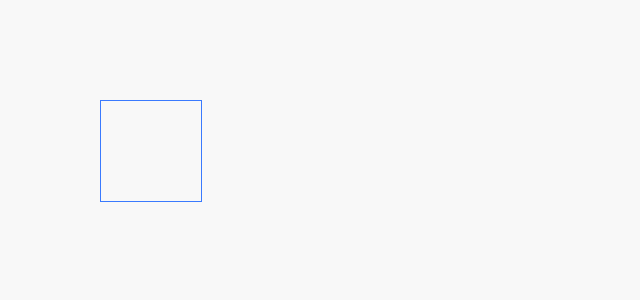
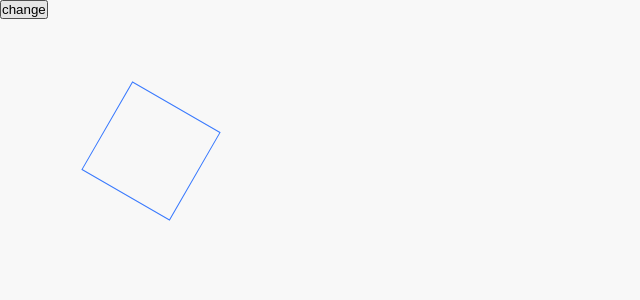
Before and after one commit to vangleer/es-drager, a Vue app: page / in a window 1280 px wide. Shown: the top 300 px of the page, without its empty margins (0-640 px from the left). Built offline with nearby package versions, Linux system fonts and the light colour scheme.

Commit message:
chore: 完善事件

```diff
--- a/src/App.vue
+++ b/src/App.vue
@@ -2,13 +2,22 @@
   <div class="es-app">
     <!-- <Example /> -->
 
-    <Drager :left="100" :top="100" />
+    <Drager :left="left" :top="100" :angle="30" />
+
+    <button @click="change">change</button>
   </div>
 </template>
 
 <script setup lang='ts'>
-// import Example from './example.vue'
+import Example from './example.vue'
 import Drager from './drager/src/drager.vue'
+import { ref } from 'vue';
+
+const left = ref(100)
+
+function change() {
+  left.value = 200
+}
 </script>
 
 <style lang='scss'>
--- a/src/drager/src/drager.ts
+++ b/src/drager/src/drager.ts
@@ -1,36 +1,9 @@
-import { Ref, InjectionKey, PropType } from 'vue'
 export type IDotSide = 'top' | 'bottom' | 'left' | 'right' | 'top-left' | 'top-right' | 'bottom-left' | 'bottom-right'
+export type EventType = 'change' | 'drag' | 'drag-start' | 'drag-end' | 'resize' | 'resize-start' | 'resize-end' | 'rotate' | 'rotate-start' | 'rotate-end'
 export type IDot = {
   side: IDotSide,
   cursor?: string
 }
-
-// interface DragerProps {
-//   zoomable: boolean
-//   rotatable: boolean
-//   boundary?: boolean
-//   disabled?: boolean
-//   width: number
-//   height: number
-//   left: number
-//   top: number
-//   color: string
-//   minWidth: number
-//   minHeight: number
-//   aspectRatio?: number
-// }
-
-// const DragerPropsDefault = {
-//   zoomable: true,
-//   rotatable: false,
-//   width: 100,
-//   height: 100,
-//   left: 100,
-//   top: 100,
-//   color: '#3a7afe',
-//   minWidth: -Infinity,
-//   minHeight: -Infinity
-// }
 
 export const DragerProps = {
   zoomable: {
@@ -61,6 +34,10 @@ export const DragerProps = {
     type: Number,
     default: 0
   },
+  angle: {
+    type: Number,
+    default: 0
+  },
   color: {
     type: String,
     default: '#3a7afe'
@@ -83,13 +60,8 @@ export type DragData = {
   height: number
   left: number
   top: number
-  angle: 0
+  angle: number
 }
-
-type DragContext = {
-  dragRef: Ref<HTMLElement | null>
-}
-export const DragContextKey: InjectionKey<DragContext> = Symbol('DragContextKey')
 
 export const withUnit = (val: number | string = 0) => {
   return parseInt(val + '') + 'px'
@@ -144,7 +116,6 @@ export const getLength = (x: number, y: number) => Math.sqrt(x * x + y * y)
 const cos = (deg: number) => Math.cos(degToRadian(deg))
 const sin = (deg: number) => Math.sin(degToRadian(deg))
 export const getNewStyle = (type: string, rect: any, deltaW: number, deltaH: number, ratio: number | undefined, minWidth: number, minHeight: number) => {
-  console.log(type, rect, deltaW, deltaH, ratio, minWidth, minHeight)
   let { width, height, centerX, centerY, rotateAngle } = rect
   const widthFlag = width < 0 ? -1 : 1
   const heightFlag = height < 0 ? -1 : 1
@@ -327,3 +298,13 @@ export const centerToTL = ({ centerX, centerY, width, height, angle }: any): Dra
   height,
   angle
 })
+
+export const formatData = (data: DragData, centerX: number, centerY: number) => {
+  const { width, height } = data
+  return {
+    width: Math.abs(width),
+    height: Math.abs(height),
+    left: centerX - Math.abs(width) / 2,
+    top: centerY - Math.abs(height) / 2
+  }
+}
--- a/src/drager/src/drager.vue
+++ b/src/drager/src/drager.vue
@@ -16,43 +16,49 @@
       </div>
     </template>
 
-    <Rotate :visible="!disabled && selected" @rotate-end="handleRotateEnd" />
+    <Rotate
+      v-if="!disabled && selected"
+      v-model="dragData.angle"
+      :drag-data="dragData"
+      @rotate="emitFn('rotate', dragData)"
+      @rotate-start="emitFn('rotate-start', dragData)"
+      @rotate-end="handleRotateEnd"
+    />
   </div>
 </template>
 
 <script setup lang='ts'>
-import { computed, ref, provide } from 'vue'
-import { DragerProps, DragData, withUnit, DragContextKey, getDotList, getLength, degToRadian, getNewStyle, centerToTL } from './drager'
+import { computed, ref, watch } from 'vue'
+import { DragerProps, formatData, withUnit, getDotList, getLength, degToRadian, getNewStyle, centerToTL, EventType } from './drager'
 import { useDrager, setupMove } from './use-drager'
 import Rotate from './rotate.vue'
 
 const props = defineProps(DragerProps)
-const emit = defineEmits(['move', 'resize'])
+const emit = defineEmits(['change', 'drag', 'drag-start', 'drag-end', 'resize', 'resize-start', 'resize-end', 'rotate', 'rotate-start', 'rotate-end'])
+const emitFn = (type: EventType, ...args: any) => {
+  emit(type, ...args)
+  emit('change', ...args)
+}
 const dragRef = ref<HTMLElement | null>(null)
-const { selected, dragData, isMousedown } = useDrager(dragRef, props, emit)
+const { selected, dragData, isMousedown } = useDrager(dragRef, props, emitFn)
 
 const dotList = ref(getDotList())
 
-provide(DragContextKey, {
-  dragRef
-})
-
 const dragStyle = computed(() => {
-  const { width, height, left, top } = dragData.value
+  const { width, height, left, top, angle } = dragData.value
   return {
     width: withUnit(width),
     height: withUnit(height),
     left: withUnit(left),
     top: withUnit(top),
+    transform: `rotate(${angle}deg)`,
     '--es-drager-color': props.color
   }
 })
 
 function handleRotateEnd(angle: number) {
-  // cursorList.value = getNewCursorArray(angle)
-  console.log(angle, 'angle')
-  dragData.value.angle = angle
   dotList.value = getDotList(angle)
+  emitFn('rotate-end', dragData.value)
 }
 
 /**
@@ -66,29 +72,25 @@ function onDotMousedown(dotInfo: any, e: MouseEvent) {
   // 获取鼠标按下的坐标
   const downX = e.clientX
   const downY = e.clientY
-  const { width = 0, height = 0, left = 0, top = 0 } = dragData.value
+  const { width, height, left, top } = dragData.value
 
+  // 中心点
   const centerX = left + width / 2
   const centerY = top + height / 2
+
   const rect = { width, height, centerX, centerY, rotateAngle: dragData.value.angle }
   const type = dotInfo.side
+
   const { minWidth, minHeight, aspectRatio } = props
-
-  const formatData = (data: DragData, centerX: number, centerY: number) => {
-    const { width, height } = data
-    return {
-      width: Math.abs(width),
-      height: Math.abs(height),
-      left: centerX - Math.abs(width) / 2,
-      top: centerY - Math.abs(height) / 2
-    }
-  }
+  emitFn('resize-start', dragData.value)
 
   const onMousemove = (e: MouseEvent) => {
 
     const { clientX, clientY } = e
+    // 距离
     const deltaX = clientX - downX
     const deltaY = clientY - downY
+
     const alpha = Math.atan2(deltaY, deltaX)
     const deltaL = getLength(deltaX, deltaY)
     const isShiftKey = e.shiftKey
@@ -97,21 +99,25 @@ function onDotMousedown(dotInfo: any, e: MouseEvent) {
     const deltaW = deltaL * Math.cos(beta)
     const deltaH = deltaL * Math.sin(beta)
     const ratio = isShiftKey && !aspectRatio ? rect.width / rect.height : aspectRatio
+
     const {
       position: { centerX, centerY },
       size: { width, height }
     } = getNewStyle(type, { ...rect, rotateAngle: rect.rotateAngle }, deltaW, deltaH, ratio, minWidth, minHeight)
 
     const pData = centerToTL({ centerX, centerY, width, height, angle: dragData.value.angle })
-
     dragData.value = { ...dragData.value, ...formatData(pData, centerX, centerY) }
-
-    console.log(dragData.value, 'dragData.value')
-    emit('resize', dragData.value)
+    emitFn('resize', dragData.value)
   }
 
-  setupMove(onMousemove)
+  setupMove(onMousemove, () => {
+    emitFn('resize-end', dragData.value)
+  })
 }
+
+watch(() => [props.width, props.height, props.left, props.top, props.angle], ([width, height, left, top, angle]) => {
+  dragData.value = { ...dragData.value, width, height, left, top, angle }
+})
 
 </script>
 
--- a/src/drager/src/rotate.vue
+++ b/src/drager/src/rotate.vue
@@ -1,6 +1,5 @@
 <template>
   <div
-    v-if="visible"
     ref="rotateRef"
     class="es-drager-rotate"
     @mousedown="onRotateMousedown"
@@ -10,20 +9,31 @@
 </template>
 
 <script setup lang='ts'>
-import { ref, inject } from 'vue'
-import { DragContextKey } from './drager'
+import { ref, computed, PropType } from 'vue'
+import { DragData } from './drager'
 import { setupMove } from './use-drager'
 
 const props = defineProps({
-  visible: Boolean
+  modelValue: {
+    type: Number,
+    default: 0
+  },
+  dragData: {
+    type: Object as PropType<DragData>,
+    required: true
+  }
 })
 
-const emit = defineEmits(['rotate', 'rotate-end'])
-
-const { dragRef } = inject(DragContextKey) || {}
+const emit = defineEmits(['update:modelValue', 'rotate', 'rotate-start', 'rotate-end'])
 
 const rotateRef = ref<HTMLElement | null>(null)
-const angle = ref(0)
+const angle = computed({
+  get: () => props.modelValue,
+  set: (val) => {
+    console.log(val, 123456)
+    emit('update:modelValue', val)
+  }
+})
 
 /**
  * 旋转
@@ -32,13 +42,12 @@ const angle = ref(0)
 function onRotateMousedown(e: MouseEvent) {
   e.stopPropagation()
   e.preventDefault()
-  if (!dragRef || !dragRef.value) return console.error('[es-drager] rotate need dragRef')
-  const el = dragRef.value!
-  const elRect = el.getBoundingClientRect()
+  const { width, height, left, top } = props.dragData
   // 旋转中心位置
-  const centerX = elRect.left + elRect.width / 2
-  const centerY = elRect.top + elRect.height / 2
+  const centerX = left + width / 2
+  const centerY = top + height / 2
 
+  emit('rotate-start', angle.value)
   setupMove((e: MouseEvent) => {
 
     const diffX = centerX - e.clientX
@@ -50,7 +59,6 @@ function onRotateMousedown(e: MouseEvent) {
     angle.value = (deg + 360) % 360
 
     emit('rotate', angle.value)
-    el.style.transform = `rotate(${angle.value}deg)`
   }, () => {
     emit('rotate-end', angle.value)
   })
--- a/src/drager/src/use-drager.ts
+++ b/src/drager/src/use-drager.ts
@@ -4,19 +4,19 @@ let zIndex = 1000
 
 export function useDrager(
   targetRef: Ref<HTMLElement | null>,
-  props: Partial<ExtractPropTypes<typeof DragerProps>>,
+  props: ExtractPropTypes<typeof DragerProps>,
   emit: Function
 ) {
 
   const dragRef = ref()
   const isMousedown = ref(false)
   const selected = ref(false)
-  const dragData = ref({
+  const dragData = ref<DragData>({
     width: props.width,
     height: props.height,
     left: props.left,
     top: props.top,
-    angle: 0
+    angle: props.angle
   })
   function onMousedown(e: MouseEvent) {
     if (props.disabled) return
@@ -25,7 +25,7 @@ export function useDrager(
     const el = targetRef.value!
     let { clientX: downX, clientY: downY } = e
 
-    const { width = 0, height = 0, left = 0, top = 0 } = dragData.value
+    const { width, height, left, top } = dragData.value
     el.style.zIndex = useZIndex()
     let minX = 0, maxX = 0, minY = 0, maxY = 0
     if (props.boundary) {
@@ -44,7 +44,7 @@ export function useDrager(
     // 鼠标在盒子里的位置
     const mouseX = downX - left
     const mouseY = downY - top
-
+    emit && emit('drag-start', dragData.value)
     const onMousemove = (e: MouseEvent) => {
       let moveX = e.clientX - mouseX
       let moveY = e.clientY - mouseY
@@ -62,12 +62,13 @@ export function useDrager(
       dragData.value.left = moveX
       dragData.value.top = moveY
 
-      emit && emit('move', dragData.value)
+      emit && emit('drag', dragData.value)
     }
 
     setupMove(onMousemove, (e: MouseEvent) => {
       isMousedown.value = false
       document.addEventListener('click', clickOutsize, { once: true })
+      emit && emit('drag-end', dragData.value)
     })
   }
 
--- a/src/example.vue
+++ b/src/example.vue
@@ -13,9 +13,9 @@
 
 <script setup lang='ts'>
 import { ref } from 'vue'
-// import Drager from './drager'
-import 'es-drager/lib/style.css'
-import Drager from 'es-drager'
+import Drager from './drager'
+// import 'es-drager/lib/style.css'
+// import Drager from 'es-drager'
 
 const dragList = ref([
   { text: '移动', zoomable: false },
```
